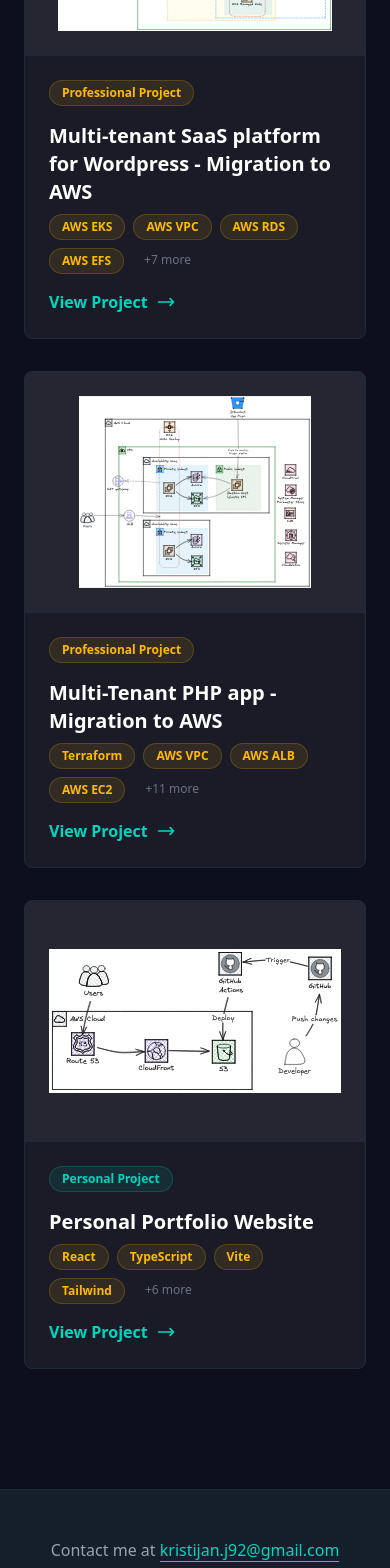
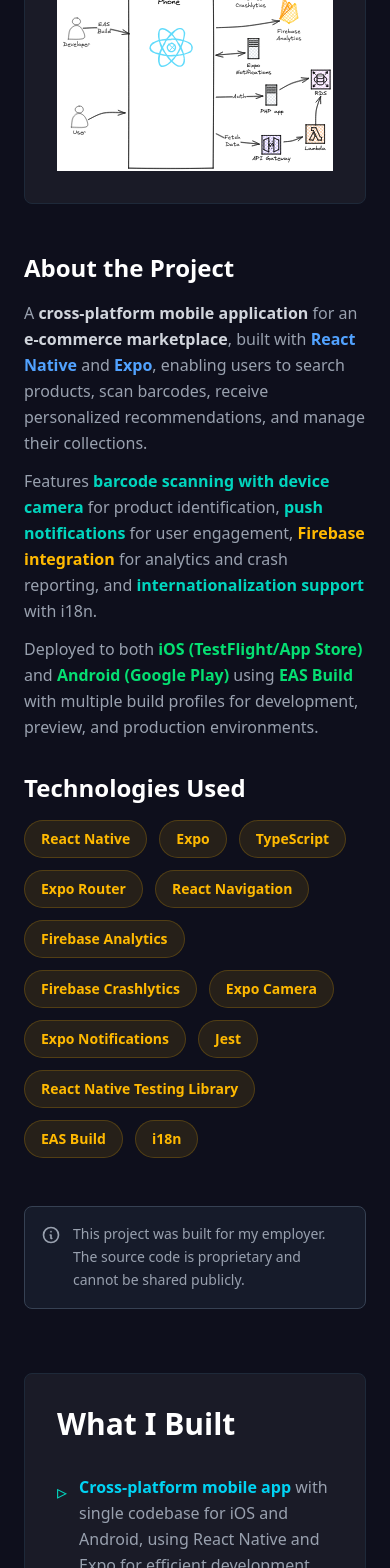
Before and after one commit to KristijanJ/portfolio, a React (Vite) app: page /projects/ecommerce-marketplace-app in a window 390 px wide. Before the commit this address led to /projects. Shown: the part 390-1958 px from the top of the page. Built offline with nearby package versions, Linux system fonts and the light colour scheme.

Commit message:
ecomerce mobile app

```diff
--- a/src/data/projects.ts
+++ b/src/data/projects.ts
@@ -2,6 +2,7 @@
 import multiTenantSaasWordpressDiagram from "../assets/projects/multi-tenant-saas-wordpress/multi-tenant-saas-wordpress.svg";
 import portfolioDiagram from "../assets/projects/portfolio/portfolio-architecture.svg";
 import multiTenantPhpApp from "../assets/projects/multi-tenant-php-app/multi-tenant-php-app-architecture.svg";
+import ecommerceMarketplaceApp from "../assets/projects/ecommerce-marketplace-app/ecommerce-marketplace-app-architecture.svg";
 
 export const multiTenantSaasWordpressProject: ProjectData = {
   id: "multi-tenant-saas-wordpress",
@@ -464,9 +465,193 @@
   ],
 };
 
+export const ecommerceMarketplaceAppProject: ProjectData = {
+  id: "ecommerce-marketplace-app",
+  title: "E-commerce Marketplace Mobile App",
+  projectType: "professional",
+  codeAvailability:
+    "This project was built for my employer. The source code is proprietary and cannot be shared publicly.",
+  description: [
+    [
+      { text: "A " },
+      {
+        text: "cross-platform mobile application",
+        className: "text-gray-300 font-semibold",
+      },
+      { text: " for an " },
+      {
+        text: "e-commerce marketplace",
+        className: "text-gray-300 font-semibold",
+      },
+      { text: ", built with " },
+      { text: "React Native", className: "text-blue-400 font-semibold" },
+      { text: " and " },
+      { text: "Expo", className: "text-blue-400 font-semibold" },
+      {
+        text: ", enabling users to search products, scan barcodes, receive personalized recommendations, and manage their collections.",
+      },
+    ],
+    [
+      { text: "Features " },
+      {
+        text: "barcode scanning with device camera",
+        className: "text-teal-400 font-semibold",
+      },
+      { text: " for product identification, " },
+      {
+        text: "push notifications",
+        className: "text-teal-400 font-semibold",
+      },
+      { text: " for user engagement, " },
+      {
+        text: "Firebase integration",
+        className: "text-amber-400 font-semibold",
+      },
+      { text: " for analytics and crash reporting, and " },
+      {
+        text: "internationalization support",
+        className: "text-teal-400 font-semibold",
+      },
+      { text: " with i18n." },
+    ],
+    [
+      { text: "Deployed to both " },
+      {
+        text: "iOS (TestFlight/App Store)",
+        className: "text-green-400 font-semibold",
+      },
+      { text: " and " },
+      {
+        text: "Android (Google Play)",
+        className: "text-green-400 font-semibold",
+      },
+      { text: " using " },
+      {
+        text: "EAS Build",
+        className: "text-green-400 font-semibold",
+      },
+      {
+        text: " with multiple build profiles for development, preview, and production environments.",
+      },
+    ],
+  ],
+  image: ecommerceMarketplaceApp,
+  imageAlt: "E-commerce Marketplace Mobile App Architecture",
+  technologies: [
+    "React Native",
+    "Expo",
+    "TypeScript",
+    "Expo Router",
+    "React Navigation",
+    "Firebase Analytics",
+    "Firebase Crashlytics",
+    "Expo Camera",
+    "Expo Notifications",
+    "Jest",
+    "React Native Testing Library",
+    "EAS Build",
+    "i18n",
+  ],
+  whatIBuilt: [
+    [
+      {
+        text: "Cross-platform mobile app",
+        className: "text-cyan-400 font-semibold",
+      },
+      {
+        text: " with single codebase for iOS and Android, using React Native and Expo for efficient development and maintenance",
+      },
+    ],
+    [
+      {
+        text: "Barcode scanning functionality",
+        className: "text-cyan-400 font-semibold",
+      },
+      {
+        text: " using Expo Camera for quick product identification and lookup",
+      },
+    ],
+    [
+      {
+        text: "Push notification system",
+        className: "text-cyan-400 font-semibold",
+      },
+      {
+        text: " with Expo Notifications for engaging users with personalized recommendations, alerts, and relevant content",
+      },
+    ],
+    [
+      {
+        text: "Firebase integration",
+        className: "text-cyan-400 font-semibold",
+      },
+      {
+        text: " for real-time analytics tracking, crash reporting with Crashlytics, and monitoring user behavior and app stability",
+      },
+    ],
+    [
+      {
+        text: "File-based routing with Expo Router",
+        className: "text-cyan-400 font-semibold",
+      },
+      {
+        text: " for intuitive navigation structure with drawer navigation, deep linking support, and type-safe routing",
+      },
+    ],
+    [
+      {
+        text: "Comprehensive testing setup",
+        className: "text-cyan-400 font-semibold",
+      },
+      {
+        text: " using Jest and React Native Testing Library with 80% coverage requirement across statements, branches, functions, and lines",
+      },
+    ],
+    [
+      {
+        text: "Production deployment pipeline",
+        className: "text-cyan-400 font-semibold",
+      },
+      {
+        text: " with EAS Build for automated builds, TestFlight distribution for iOS beta testing, and Google Play deployment for Android",
+      },
+    ],
+    [
+      {
+        text: "Developer experience tooling",
+        className: "text-cyan-400 font-semibold",
+      },
+      {
+        text: " with custom Makefile for common tasks, comprehensive documentation, automated testing workflows, and development/preview/production build profiles",
+      },
+    ],
+    [
+      {
+        text: "Internationalization support",
+        className: "text-cyan-400 font-semibold",
+      },
+      {
+        text: " using i18n-js for multi-language support with locale detection and translation management",
+      },
+    ],
+  ],
+  keyFeatures: [
+    "Cross-platform iOS & Android support",
+    "Barcode scanning for product identification",
+    "Push notifications for user engagement",
+    "Firebase Analytics & Crashlytics",
+    "80% test coverage requirement",
+    "EAS Build deployment pipeline",
+    "Internationalization support",
+    "Type-safe navigation with Expo Router",
+    "Comprehensive documentation",
+  ],
+};
+
 // Add more projects here
 export const allProjects: ProjectData[] = [
   multiTenantSaasWordpressProject,
   multiTenantPhpAppProject,
+  ecommerceMarketplaceAppProject,
   portfolioWebsiteProject,
 ];
```
Also changed, not shown: src/assets/projects/ecommerce-marketplace-app/ecommerce-marketplace-app-architecture.svg (added).
